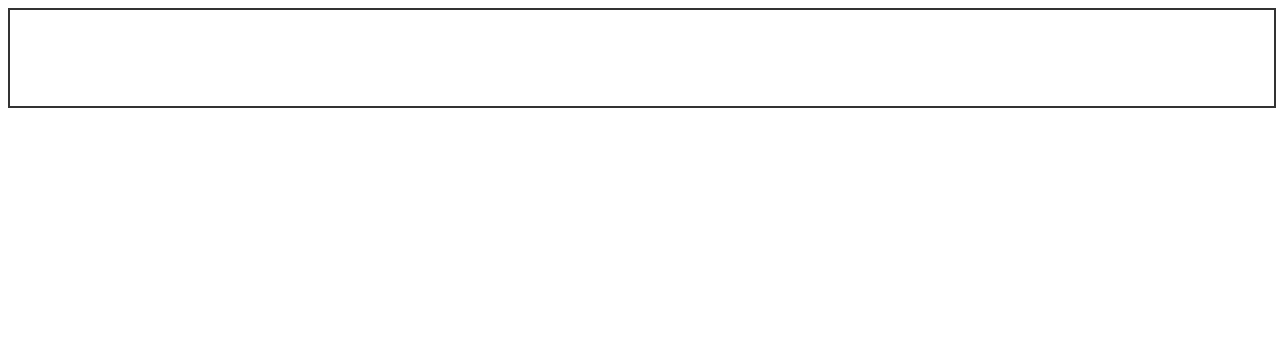
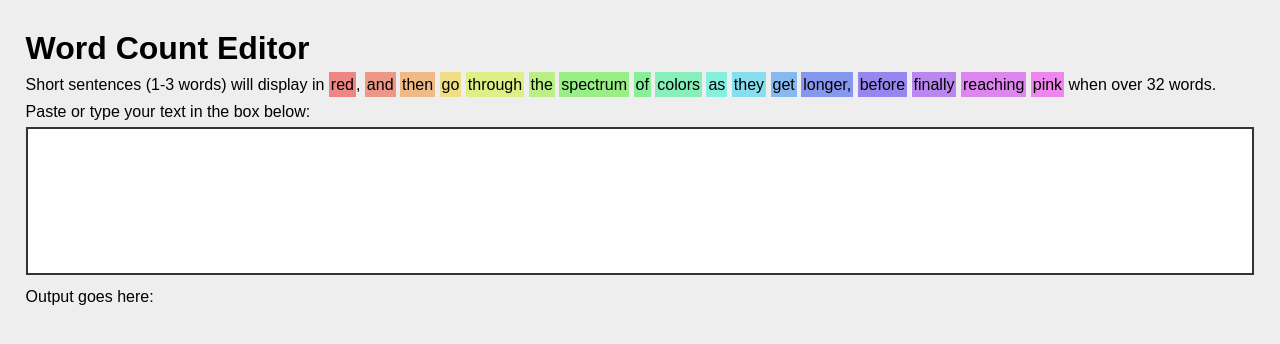
Before and after one commit to LadySylvium/SentenceLengthTool, a plain HTML site: page index.html in a window 1280 px wide. Drawn offline with Linux system fonts and the light colour scheme.

Commit message:
Cosmetic and quality-of-life changes

```diff
--- a/index.html
+++ b/index.html
@@ -8,7 +8,29 @@
     <title>Word Count Editor</title>
 </head>
 <body>
+    <h1>Word Count Editor</h1>
+    <p>Short sentences (1-3 words) will display in
+        <span class="c-1">red</span>,
+        <span class="c-4">and</span>
+        <span class="c-6">then</span>
+        <span class="c-8">go</span>
+        <span class="c-10">through</span>
+        <span class="c-12">the</span>
+        <span class="c-14">spectrum</span>
+        <span class="c-16">of</span>
+        <span class="c-18">colors</span>
+        <span class="c-20">as</span>
+        <span class="c-22">they</span>
+        <span class="c-24">get</span>
+        <span class="c-26">longer,</span>
+        <span class="c-28">before</span>
+        <span class="c-30">finally</span>
+        <span class="c-32">reaching</span>
+        <span>pink</span>
+        when over 32 words. </p>
+    <p>Paste or type your text in the box below:</p>
     <div id='textarea' contenteditable></div>
+    <p>Output goes here:</p>
     <div id="output"></div>
 
     <script src="script.js"></script>
--- a/script.js
+++ b/script.js
@@ -1,5 +1,4 @@
 function highlight() {
-    // var text = $('textarea').val();
     var text = document.getElementById('textarea').innerText;
 
     var myParagraphs = text.split('\n');
@@ -22,116 +21,14 @@ function highlight() {
         html += '<br>';
     });
 
-    // $('#output').html(html);
     document.getElementById('output').innerHTML = html;
+    if (document.getElementById('output').textContent == "") {
+        document.getElementById('output').style.backgroundColor = "";
+    }
+    else {
+        document.getElementById('output').style.backgroundColor = "white";
+    }
 }
 
 highlight();
-// $('textarea').on('keyup', highlight);
 document.getElementById("textarea").addEventListener("keyup", highlight);
-
-// switch(count) {
-//     case 1:
-//         className = 'one';
-//         break;
-//     case 2:
-//         className = 'two';
-//         break;
-//     case 3:
-//         className = 'three';
-//         break;
-//     case 4:
-//         className = 'four';
-//         break;
-//     case 5:
-//         className = 'five';
-//         break;
-//     case 6:
-//         className = 'six';
-//         break;
-//     case 7:
-//         className = 'seven';
-//         break;
-//     case 8:
-//         className = 'eight';
-//         break;
-//     case 9:
-//         className = 'nine';
-//         break;
-//     case 10:
-//         className = 'ten';
-//         break;
-//     case 11:
-//         className = 'eleven';
-//         break;
-//     case 12:
-//         className = 'twelve';
-//         break;
-//     case 13:
-//         className = 'thirteen';
-//         break;
-//     case 14:
-//         className = 'fourteen';
-//         break;
-//     case 15:
-//         className = 'fifteen';
-//         break;
-//     case 16:
-//         className = 'sixteen';
-//         break;
-//     case 17:
-//         className = 'seventeen';
-//         break;
-//     case 18:
-//         className = 'eighteen';
-//         break;
-//     case 19:
-//         className = 'nineteen';
-//         break;
-//     case 20:
-//         className = 'twenty';
-//         break;
-//     case 21:
-//         className = 'twentyone';
-//         break;
-//     case 22:
-//         className = 'twentytwo';
-//         break;
-//     case 23:
-//         className = 'twentythree';
-//         break;
-//     case 24:
-//         className = 'twentyfour';
-//         break;
-//     case 25:
-//         className = 'twentyfive';
-//         break;
-//     case 26:
-//         className = 'twentysix';
-//         break;
-//     case 27:
-//         className = 'twentyseven';
-//         break;
-//     case 28:
-//         className = 'twentyeight';
-//         break;
-//     case 29:
-//         className = 'twentynine';
-//         break;
-//     case 30:
-//         className = 'thirty';
-//         break;
-//     default:
-//         className = 'longest';
-// }
-
-
-// if (count < 10) {
-//     className = 'shortest';
-// } else if (count < 20) {
-//     className = 'short';
-// } else if (count < 30) {
-//     className = 'medium';
-// } else if (count < 45) {
-//     className = 'long';
-// }
--- a/style.css
+++ b/style.css
@@ -1,25 +1,48 @@
+html {
+    background-color: #eee;
+}
+
+body {
+    margin: 2% auto;
+    width: 96%;
+}
+
 #textarea {
     -moz-appearance: textfield-multiline;
     -webkit-appearance: textarea;
+    background-color: white;
     border: 2px solid #333;
     font: medium -moz-fixed;
     font: -webkit-small-control;
-    height: 6rem;
-    max-height: 6rem;
+    height: 9rem;
     overflow: auto;
     padding: 0px;
-    width: 100%;
-    max-width: 100%;
+    margin-bottom: 10px;
   }
+
+p, h1 {
+    font-family: Arial;
+    margin: 0;
+    padding: 0;
+    line-height: 1.5rem;
+    margin-bottom: 3px;
+}
+
+h1 {
+    padding: 10px 0;
+}
 
 #output {
     font-family: Arial;
     line-height: 2rem;
-    margin: 10px;
+    padding: 15px;
+}
+
+span {
+    padding: 4px 2px;
 }
 
 #output span {
-    padding: 4px 2px;
     margin-right: 6px;
 }
 
@@ -118,101 +141,3 @@
 span {
     background-color: rgba(240, 0, 240, 0.44);
 }
-
-
-/* #output .one {
-    background-color: rgba(250, 0, 0, 0.44);
-}
-#output .two {
-    background-color: rgba(250, 50, 0, 0.44);
-}
-#output .three {
-    background-color: rgba(250, 100, 0, 0.44);
-}
-#output .four {
-    background-color: rgba(250, 150, 0, 0.44);
-}
-#output .five {
-    background-color: rgba(250, 200, 0, 0.44);
-}
-#output .six {
-    background-color: rgba(250, 250, 0, 0.44);
-}
-#output .seven {
-    background-color: rgba(200, 250, 0, 0.44);
-}
-#output .eight {
-    background-color: rgba(150, 250, 0, 0.44);
-}
-#output .nine {
-    background-color: rgba(100, 250, 0, 0.44);
-}
-#output .ten {
-    background-color: rgba(50, 250, 0, 0.44);
-}
-
-#output .eleven {
-    background-color: rgba(0, 250, 0, 0.44);
-}
-#output .twelve {
-    background-color: rgba(0, 250, 250, 0.44);
-}
-#output .thirteen {
-    background-color: rgba(0, 200, 250, 0.44);
-}
-#output .fourteen {
-    background-color: rgba(0, 150, 250, 0.44);
-}
-#output .fifteen {
-    background-color: rgba(0, 100, 250, 0.44);
-}
-#output .sixteen {
-    background-color: rgba(0, 50, 250, 0.44);
-}
-#output .seventeen {
-    background-color: rgba(0, 0, 250, 0.44);
-}
-#output .eighteen {
-    background-color: rgba(50, 0, 250, 0.44);
-}
-#output .nineteen {
-    background-color: rgba(100, 0, 250, 0.44);
-}
-#output .twenty {
-    background-color: rgba(150, 0, 250, 0.44);
-}
-
-#output .twentyone {
-    background-color: rgba(200, 0, 250, 0.44);
-}
-#output .twentytwo {
-    background-color: rgba(250, 0, 250, 0.44);
-}
-#output .twentythree {
-    background-color: rgba(250, 0, 200, 0.44);
-}
-#output .twentyfour {
-    background-color: rgba(250, 0, 150, 0.44);
-}
-#output .twentyfive {
-    background-color: rgba(250, 0, 100, 0.44);
-}
-#output .twentysix {
-    background-color: rgba(250, 0, 50, 0.44);
-}
-#output .twentyseven {
-    background-color: rgba(250, 0, 0, 0.44);
-}
-#output .twentyeight {
-    background-color: rgba(250, 50, 0, 0.44);
-}
-#output .twentynine {
-    background-color: rgba(250, 100, 0, 0.44);
-}
-#output .thirty {
-    background-color: rgba(250, 150, 0, 0.44);
-}
-
-#output .longest {
-    background-color: rgba(250, 200, 0, 0.44);
-} */
```
